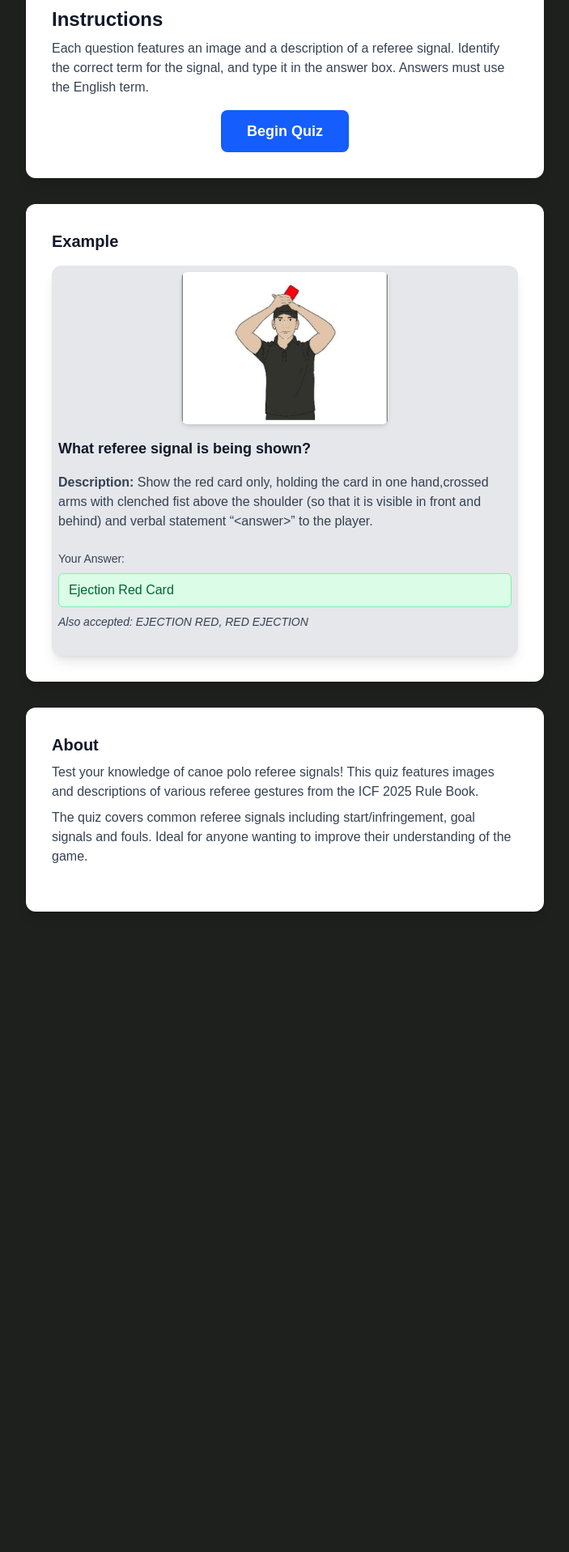
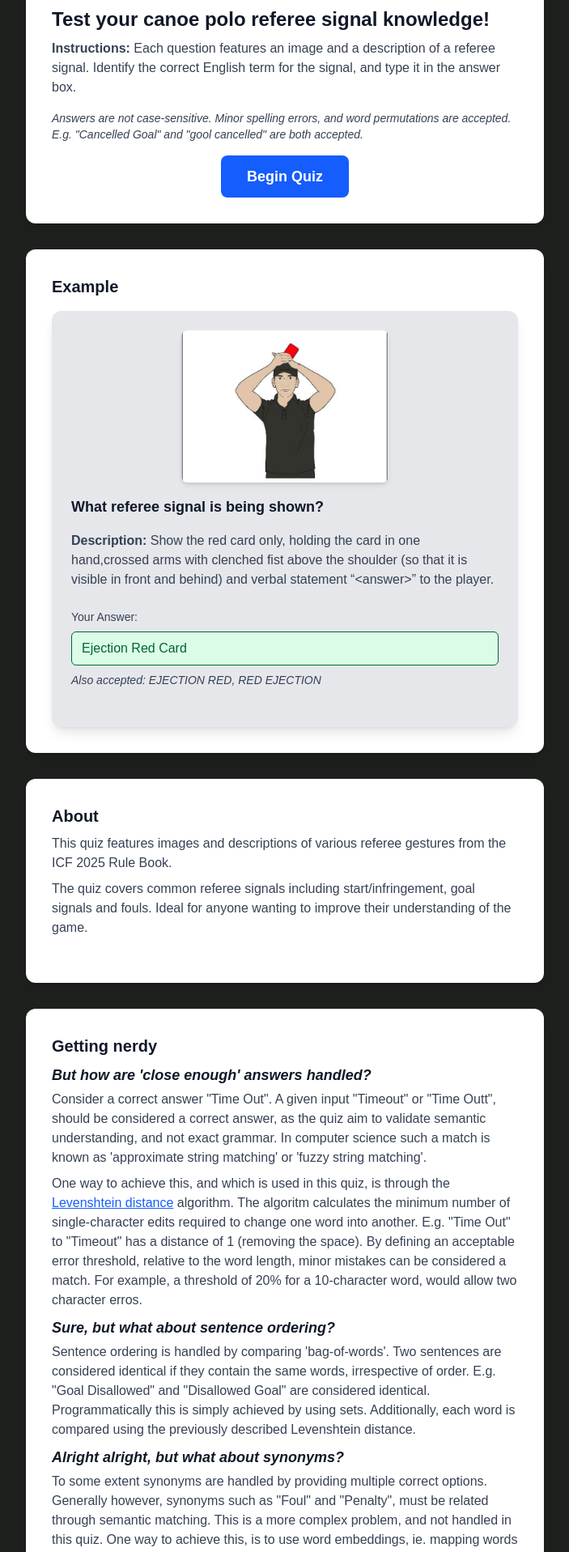
Before and after one commit to TokeF/tokef.github.io, a Next.js app: page /polo-quiz in a window 1280 px wide. Shown: the part 200-2117 px from the top of the page at 81% size, without its empty margins (288-991 px from the left). Before the commit the page ends 1406 px from the top, so only its background shows below. Built offline with nearby package versions, Linux system fonts and the light colour scheme.

Commit message:
better explanation

```diff
--- a/src/app/polo-quiz/page.tsx
+++ b/src/app/polo-quiz/page.tsx
@@ -223,12 +223,18 @@ export default function Page() {
 
         <div className="bg-white rounded-xl shadow-lg p-8 mb-8">
           <h2 className="text-2xl font-bold mb-2 text-gray-900">
-            Instructions
+            Test your canoe polo referee signal knowledge!
           </h2>
           <p className="text-gray-700 mb-4">
-            Each question features an image and a description of a referee
-            signal. Identify the correct term for the signal, and type it in the
-            answer box. Answers must use the English term.
+            <strong>Instructions:</strong> Each question features an image and a
+            description of a referee signal. Identify the correct English term
+            for the signal, and type it in the answer box.
+          </p>
+
+          <p className="text-sm text-gray-700 mb-4 italic">
+            Answers are not case-sensitive. Minor spelling errors, and word
+            permutations are accepted. E.g. "Cancelled Goal" and "gool
+            cancelled" are both accepted.
           </p>
 
           <div className="text-center">
@@ -243,7 +249,7 @@ export default function Page() {
 
         <div className="bg-white rounded-xl shadow-lg p-8 mb-8">
           <h2 className="text-xl font-bold mb-4 text-gray-900">Example</h2>
-          <div className="bg-gray-200 rounded-xl shadow-lg p-2 max-w-full max-h-3xs mx-auto">
+          <div className="bg-gray-200 rounded-xl shadow-lg px-8 sm:px-6 py-2 sm:py-6">
             <div className="mb-4 text-center">
               <img
                 src={fullQuestionSet[18].image}
@@ -268,7 +274,7 @@ export default function Page() {
               >
                 Your Answer:
               </label>
-              <div className="w-full px-3 py-2 border border-green-300 rounded-md bg-green-100 text-green-800 font-medium">
+              <div className="w-full px-3 py-2 border rounded-md bg-green-100 text-green-800 font-medium">
                 {fullQuestionSet[18].answers[0]}
               </div>
               <p className="block text-sm font-medium text-gray-700 italic mt-2">
@@ -281,14 +287,71 @@ export default function Page() {
         <div className="bg-white rounded-xl shadow-lg p-8 mb-8">
           <h2 className="text-xl font-bold mb-2 text-gray-900">About</h2>
           <p className=" text-gray-700 mb-2">
-            Test your knowledge of canoe polo referee signals! This quiz
-            features images and descriptions of various referee gestures from
-            the ICF 2025 Rule Book.
+            This quiz features images and descriptions of various referee
+            gestures from the ICF 2025 Rule Book.
           </p>
           <p className=" text-gray-700 mb-6">
             The quiz covers common referee signals including start/infringement,
             goal signals and fouls. Ideal for anyone wanting to improve their
             understanding of the game.
+          </p>
+        </div>
+
+        <div className="bg-white rounded-xl shadow-lg p-8 mb-8">
+          <h2 className="text-xl font-bold mb-2 text-gray-900">
+            Getting nerdy
+          </h2>
+          <h3 className="text-lg font-bold mb-1 text-gray-900 italic">
+            But how are 'close enough' answers handled?
+          </h3>
+          <p className=" text-gray-700 mb-2">
+            Consider a correct answer "Time Out". A given input "Timeout" or
+            "Time Outt", should be considered a correct answer, as the quiz aim
+            to validate semantic understanding, and not exact grammar. In
+            computer science such a match is known as 'approximate string
+            matching' or 'fuzzy string matching'.
+          </p>
+          <p className=" text-gray-700 mb-2">
+            One way to achieve this, and which is used in this quiz, is through
+            the{" "}
+            <a
+              href="https://en.wikipedia.org/wiki/Levenshtein_distance"
+              target="_blank"
+              rel="noopener noreferrer"
+              className="text-blue-600 hover:text-blue-800 underline"
+            >
+              Levenshtein distance
+            </a>{" "}
+            algorithm. The algoritm calculates the minimum number of
+            single-character edits required to change one word into another.
+            E.g. "Time Out" to "Timeout" has a distance of 1 (removing the
+            space). By defining an acceptable error threshold, relative to the
+            word length, minor mistakes can be considered a match. For example,
+            a threshold of 20% for a 10-character word, would allow two
+            character erros.
+          </p>
+          <h3 className="text-lg font-bold mb-1 text-gray-900 italic">
+            Sure, but what about sentence ordering?
+          </h3>
+          <p className=" text-gray-700 mb-2">
+            Sentence ordering is handled by comparing 'bag-of-words'. Two
+            sentences are considered identical if they contain the same words,
+            irrespective of order. E.g. "Goal Disallowed" and "Disallowed Goal"
+            are considered identical. Programmatically this is simply achieved
+            by using sets. Additionally, each word is compared using the
+            previously described Levenshtein distance.
+          </p>
+          <h3 className="text-lg font-bold mb-1 text-gray-900 italic">
+            Alright alright, but what about synonyms?
+          </h3>
+          <p className=" text-gray-700 mb-2">
+            To some extent synonyms are handled by providing multiple correct
+            options. Generally however, synonyms such as "Foul" and "Penalty",
+            must be related through semantic matching. This is a more complex
+            problem, and not handled in this quiz. One way to achieve this, is
+            to use word embeddings, ie. mapping words to high dimensional
+            vectors, and comparing their similarity. This is part of how LLM's
+            like ChatGPT handle "understanding" of words.
           </p>
         </div>
       </main>
```
